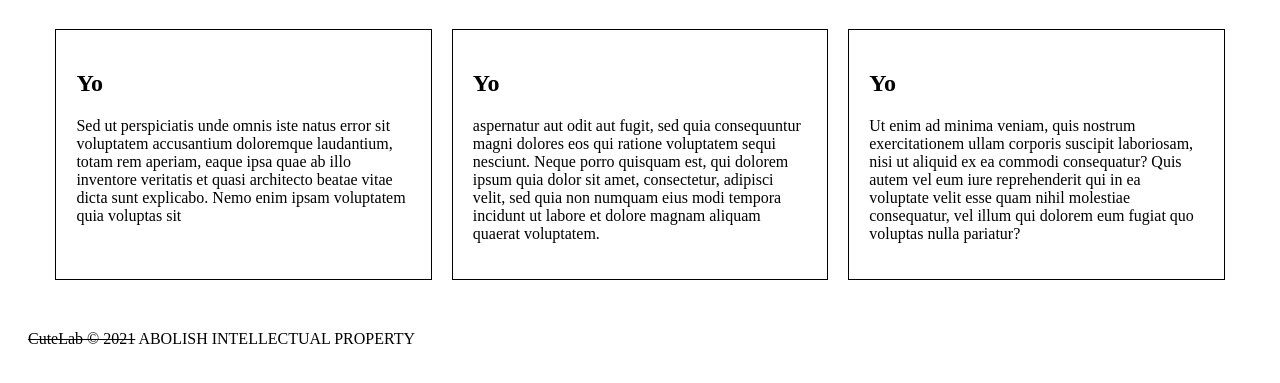
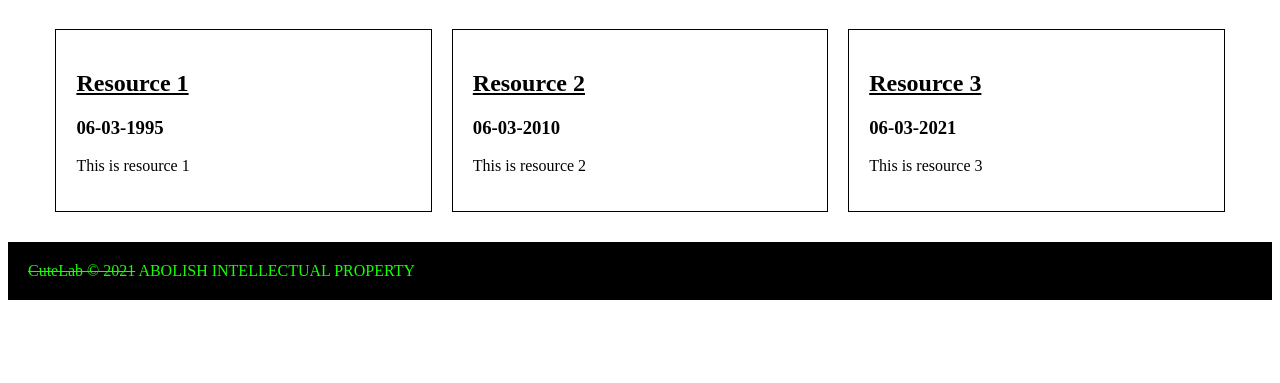
Before and after one commit to cutelabnyc/cutelab-deepweb-starter, a Gatsby site: page / in a window 1280 px wide. Shown: the part 243-626 px from the top of the page. Built offline with nearby package versions, Linux system fonts and the light colour scheme; Gatsby itself is replaced by a stand-in of ours.

Commit message:
Resource pages done

```diff
--- a/markdown/resource1.md
+++ b/markdown/resource1.md
@@ -1,6 +1,6 @@
 ---
 title: Resource 1
-date: "06-03-1995"
+date: 06-03-1995
 slug: resource-1
 ---
 
--- a/markdown/resource2.md
+++ b/markdown/resource2.md
@@ -1,6 +1,6 @@
 ---
 title: Resource 2
-date: "06-03-2010"
+date: 06-03-2010
 slug: resource-2
 ---
 
--- a/markdown/resource3.md
+++ b/markdown/resource3.md
@@ -1,6 +1,6 @@
 ---
 title: Resource 3
-date: "06-03-2021"
+date: 06-03-2021
 slug: resource-3
 ---
 
--- a/src/layout.tsx
+++ b/src/layout.tsx
@@ -21,8 +21,8 @@ interface LayoutData {
 
 const Layout: React.FC<LayoutProps> = ({ children }: LayoutProps) => {
 
-    const data: LayoutData = useStaticQuery(graphql`
-        query myQuery {
+    const { site }: LayoutData = useStaticQuery(graphql`
+        query  {
             site {
                 siteMetadata {
                     name
@@ -37,7 +37,7 @@ const Layout: React.FC<LayoutProps> = ({ children }: LayoutProps) => {
         name,
         description,
         copyright,
-    } = data.site.siteMetadata;
+    } = site.siteMetadata;
 
     return (
         <>
--- a/src/pages/index.tsx
+++ b/src/pages/index.tsx
@@ -1,27 +1,39 @@
-import * as React from 'react';
+import React, { ReactNode } from 'react';
+import { graphql, useStaticQuery, Link } from 'gatsby';
 import Layout from '../layout';
+import { StyledLink } from '../styles/globals';
 import { Row, Column, Container } from '../styles/grids';
 
 interface IndexPageProps {
-    props: any;
+    children: ReactNode
 }
 
-const LoremIpsum: Array<string> = [`Sed ut perspiciatis unde omnis iste natus error sit voluptatem
-                    accusantium doloremque laudantium, totam rem aperiam, eaque ipsa
-                    quae ab illo inventore veritatis et quasi architecto beatae vitae
-                    dicta sunt explicabo. Nemo enim ipsam voluptatem quia voluptas sit`,
-                    `aspernatur aut odit aut fugit, sed quia consequuntur magni dolores eos
-                    qui ratione voluptatem sequi nesciunt. Neque porro quisquam est, qui dolorem
-                    ipsum quia dolor sit amet, consectetur, adipisci velit, sed quia non numquam
-                    eius modi tempora incidunt ut labore et dolore magnam aliquam quaerat voluptatem.`,
-                    `Ut enim ad minima veniam, quis nostrum exercitationem ullam corporis suscipit
-                    laboriosam, nisi ut aliquid ex ea commodi consequatur? Quis autem vel eum iure
-                    reprehenderit qui in ea voluptate velit esse quam nihil molestiae consequatur,
-                    vel illum qui dolorem eum fugiat quo voluptas nulla pariatur?`];
+interface ResourceData {
+    allMarkdownRemark: {
+        edges: Array<any> // TODO: Typify
+    }
+}
 
 const IndexPage: React.FC<IndexPageProps> = () => {
 
-    const ColumnParams = {
+    const { allMarkdownRemark }: ResourceData = useStaticQuery(graphql`
+        query {
+            allMarkdownRemark {
+                edges {
+                    node {
+                        html
+                        frontmatter {
+                            date
+                            title
+                            slug
+                        }
+                    }
+                }
+            }
+        }
+    `);
+
+    const ColumnProps = {
         flex: 1,
         padding: '20px',
         border: '1px solid black',
@@ -33,11 +45,14 @@ const IndexPage: React.FC<IndexPageProps> = () => {
             <h1>Resources:</h1>
             <Container>
                 <Row>
-                   {LoremIpsum.map((text, id) => {
+                   {allMarkdownRemark.edges.map((markdown, key) => {
                         return(
-                            <Column {...ColumnParams} key={id}>
-                                <h2>Yo</h2>
-                                <p>{text}</p>
+                            <Column {...ColumnProps} key={key}>
+                                <StyledLink to={`/${markdown.node.frontmatter.slug}`}>
+                                    <h2>{markdown.node.frontmatter.title}</h2>
+                                </StyledLink>
+                                <h3>{markdown.node.frontmatter.date}</h3>
+                                <div dangerouslySetInnerHTML={{ __html: markdown.node.html }} />
                             </Column>
                         )
                     })}
--- a/src/styles/globals.ts
+++ b/src/styles/globals.ts
@@ -1,20 +1,29 @@
-import { createGlobalStyle } from 'styled-components';
+import styled, { createGlobalStyle } from 'styled-components';
+import { Link } from 'gatsby';
 
 export const GlobalStyle = createGlobalStyle`
     header {
         padding: 20px;
-        background-color: rgb(0, 0, 0);
+        background-color: #000000;
         color: #15FF00;
         font-family: Inconsolata;
     }
     main {
         margin: 20px;
-        background-color: rgb(255, 255, 255);
+        background-color: #FFFFFF;
         font-family: Inconsolata;
     }
     footer {
-        margin: 20px;
-        background-color: rgb(255, 255, 255);
+        padding: 20px;
+        background-color: #000000;
+        color: #15FF00;
         font-family: Inconsolata;
     }
 `;
+
+export const StyledLink = styled(Link)`
+    color: #000000;
+    &:hover {
+        color: #15FF00;
+    }
+`
```
Also changed, not shown: gatsby-node.js (+44 -44 lines), src/templates/resources.tsx (+31 -32 lines), README.md, 1 other file.
